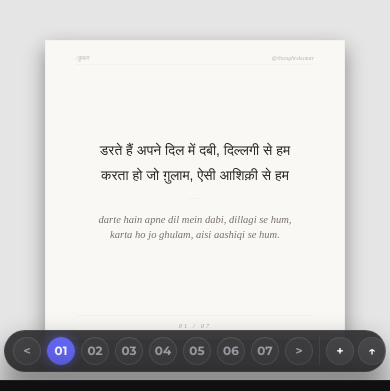
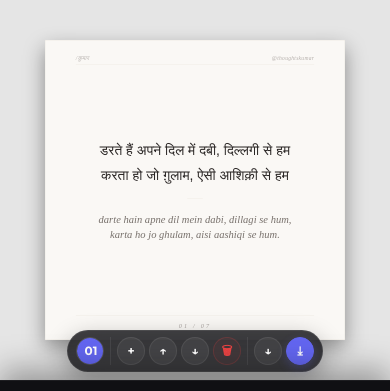
Before and after one commit to kumarhimanshu5128409/ghazal_engine, a website: page index.html in a window 390 px wide. Shown: the top 391 px of the page. Drawn offline with nearby package versions, Linux system fonts and the light colour scheme; a web font is replaced by a local one.

Commit message:
feat: implement scrollable snap navigation pagination numbers on mobile viewports

```diff
--- a/js/main.js
+++ b/js/main.js
@@ -148,19 +148,24 @@
 }
 
 // Render dynamic pagination buttons & arrow controllers in floating bottom bar
+// Render dynamic pagination buttons & arrow controllers in floating bottom bar
 function renderNavigation() {
   const container = document.getElementById('nav-dots');
   if (!container) return;
-  container.innerHTML = '';
 
   const activeGhazal = ghazals[curGhazalIndex];
   if (!activeGhazal || !activeGhazal.couplets) return;
 
   const total = activeGhazal.couplets.length;
 
+  // Re-populate DOM only if the total buttons count changes
+  if (container.querySelectorAll('.nav-number').length !== total) {
+    container.innerHTML = '';
+
     // 1. Previous page arrow (<)
     const prevBtn = document.createElement('button');
-  prevBtn.innerHTML = '&lt;'; // `<` character
+    prevBtn.innerHTML = '&lt;';
+    prevBtn.className = 'nav-arrow prev-arrow';
     prevBtn.title = 'Previous Couplet';
     prevBtn.style.fontWeight = 'bold';
     prevBtn.addEventListener('click', (e) => {
@@ -172,10 +177,8 @@
     // 2. Circular page index buttons
     for (let i = 0; i < total; i++) {
       const dotBtn = document.createElement('button');
-    dotBtn.innerText = String(i + 1).padStart(2, '0'); // Render as 01, 02...
-    if (i === curCoupletIndex) {
-      dotBtn.className = 'active';
-    }
+      dotBtn.innerText = String(i + 1).padStart(2, '0');
+      dotBtn.className = 'nav-number';
       dotBtn.title = `Go to Couplet ${i + 1}`;
       dotBtn.addEventListener('click', (e) => {
         e.stopPropagation();
@@ -186,7 +189,8 @@
 
     // 3. Next page arrow (>)
     const nextBtn = document.createElement('button');
-  nextBtn.innerHTML = '&gt;'; // `>` character
+    nextBtn.innerHTML = '&gt;';
+    nextBtn.className = 'nav-arrow next-arrow';
     nextBtn.title = 'Next Couplet';
     nextBtn.style.fontWeight = 'bold';
     nextBtn.addEventListener('click', (e) => {
@@ -194,6 +198,46 @@
       nextCouplet();
     });
     container.appendChild(nextBtn);
+
+    // Dynamic swipe scroll listener for mobile snap nav
+    let isProgrammaticScroll = false;
+    let scrollTimeout;
+
+    container.addEventListener('scroll', () => {
+      if (window.innerWidth >= 1024) return; // Only on mobile
+      if (isProgrammaticScroll) return;
+
+      clearTimeout(scrollTimeout);
+      scrollTimeout = setTimeout(() => {
+        const buttonWidth = 28; // Mobile button width
+        const index = Math.round(container.scrollLeft / buttonWidth);
+        if (index >= 0 && index < total && index !== curCoupletIndex) {
+          isProgrammaticScroll = true;
+          selectCouplet(index);
+          setTimeout(() => { isProgrammaticScroll = false; }, 50);
+        }
+      }, 80); // Debounce to allow scroll snapping to settle
+    });
+  }
+
+  // Update active state and auto-center scroll position on mobile
+  const numbers = container.querySelectorAll('.nav-number');
+  numbers.forEach((btn, i) => {
+    if (i === curCoupletIndex) {
+      btn.classList.add('active');
+
+      // Auto scroll active slide into view on mobile
+      if (window.innerWidth < 1024) {
+        const buttonWidth = 28;
+        container.scrollTo({
+          left: i * buttonWidth,
+          behavior: 'smooth'
+        });
+      }
+    } else {
+      btn.classList.remove('active');
+    }
+  });
 }
 
 // Navigation helpers
--- a/styles.css
+++ b/styles.css
@@ -1082,9 +1082,44 @@
     justify-content: center !important;
   }
 
-  /* Hide inactive numeric buttons on mobile/tablet to fit both navigation & downloads in a single row */
-  .nav button:not(.active):not(:first-child):not(:last-child) {
-    display: none;
+  .nav {
+    display: flex !important;
+    overflow-x: auto !important;
+    -webkit-overflow-scrolling: touch !important;
+    scroll-snap-type: x mandatory !important;
+    width: 28px !important; /* Exactly fits one button on mobile */
+    height: 28px !important;
+    gap: 0 !important;
+    scrollbar-width: none !important; /* Hide scrollbar for Firefox */
+    border: 1px solid rgba(255, 255, 255, 0.15) !important;
+    border-radius: 50% !important;
+    padding: 0 !important;
+    overflow-y: hidden !important;
+  }
+
+  .nav::-webkit-scrollbar {
+    display: none !important; /* Hide scrollbar for Safari/Chrome */
+  }
+
+  .nav button.nav-number {
+    flex: 0 0 28px !important;
+    width: 28px !important;
+    height: 28px !important;
+    scroll-snap-align: center !important;
+    border: none !important;
+    background: transparent !important;
+    box-shadow: none !important;
+    border-radius: 50% !important;
+  }
+
+  .nav button.nav-number.active {
+    background: #6366f1 !important;
+    color: white !important;
+  }
+
+  /* Hide the arrows on mobile since we scroll/swipe the number */
+  .nav button.nav-arrow {
+    display: none !important;
   }
 
   /* Compact actions and download buttons for mobile */
```
Lines whose indentation alone changed are shown as unchanged.
